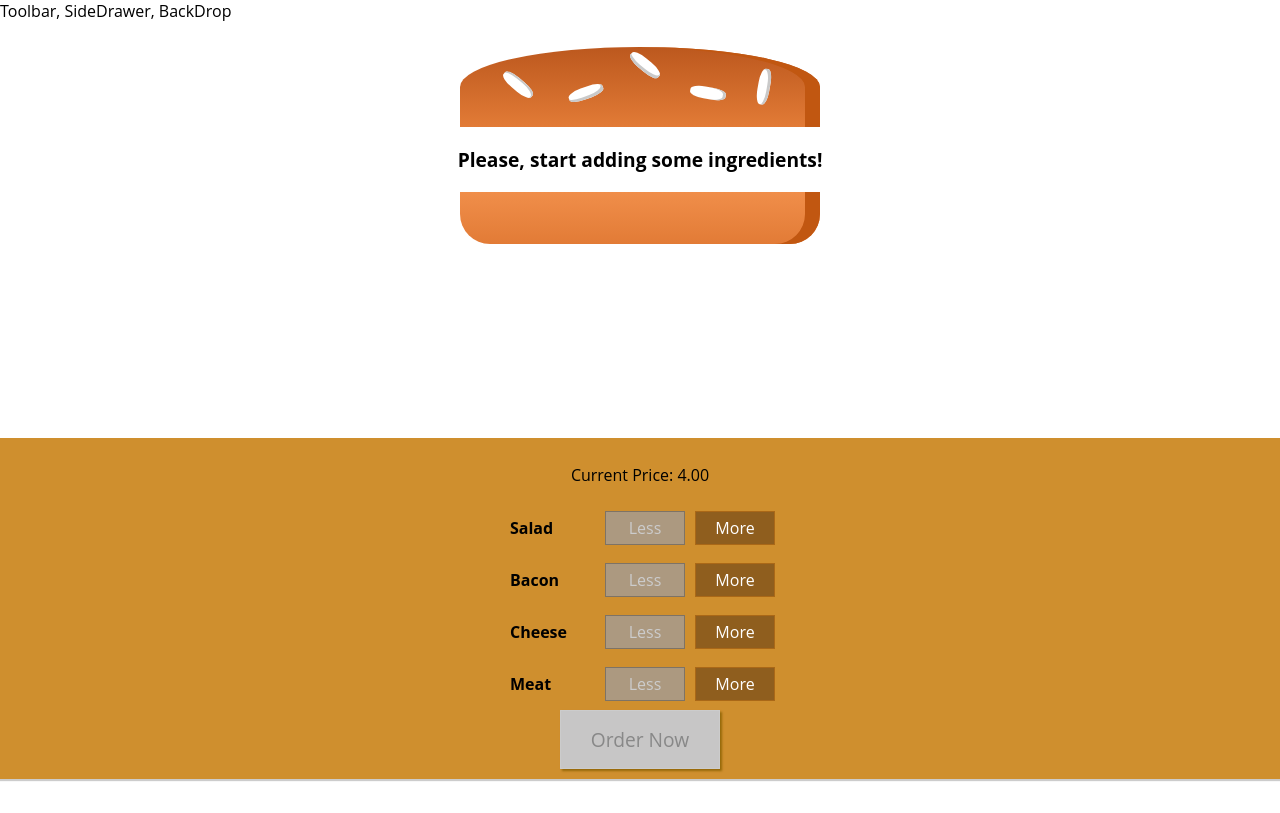
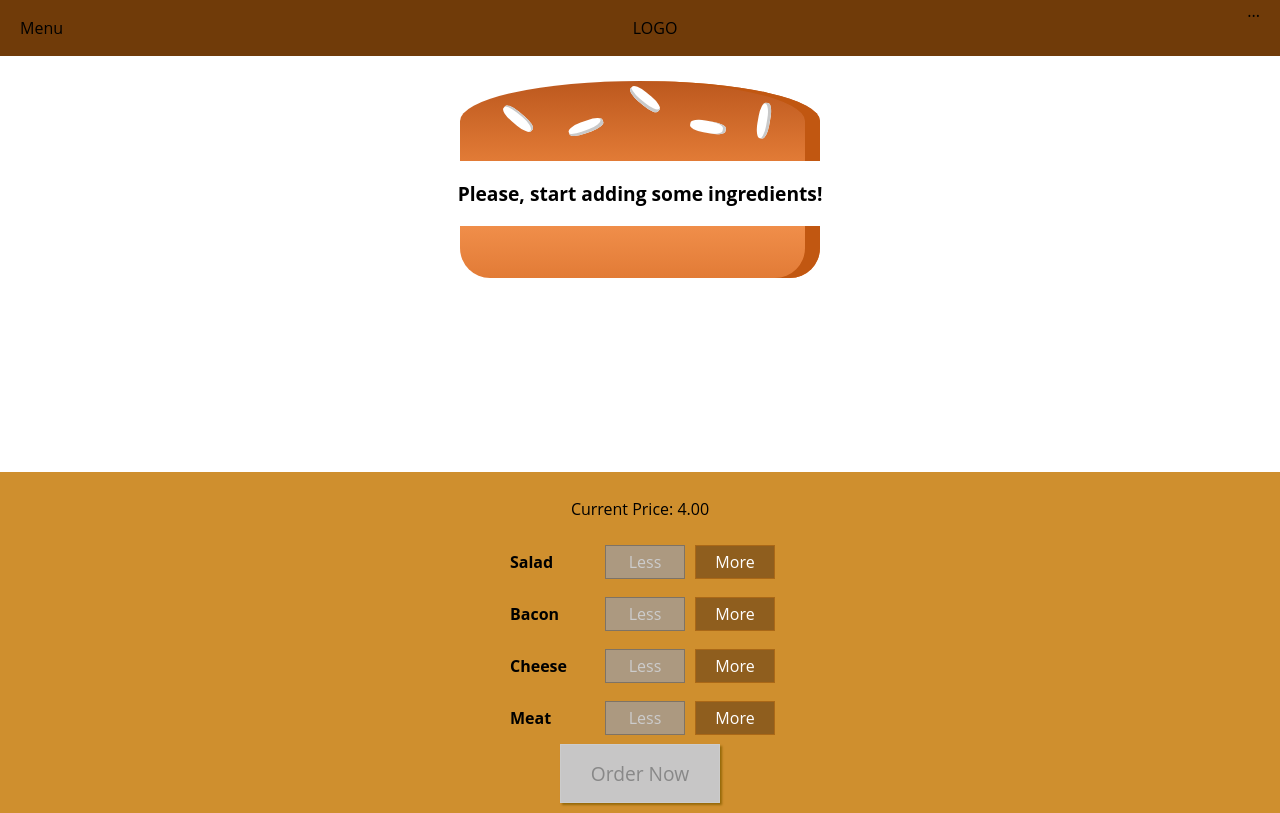
Before and after one commit to lucasoneves/burguer-builder, a React (Create React App) app: page / in a window 1280 px wide. Built offline with nearby package versions, Linux system fonts and the light colour scheme.

Commit message:
Adding a toolbar

```diff
--- a/src/components/Layout/Layout.js
+++ b/src/components/Layout/Layout.js
@@ -1,12 +1,11 @@
 import React from 'react';
 import Aux from '../../hoc/Aux';
 import classes from './Layout.module.css';
+import Toolbar from '../Navigation/Toolbar/Toolbar';
 
 const layout = (props) => (
   <Aux>
-    <div>
-      Toolbar, SideDrawer, BackDrop
-  </div>
+    <Toolbar />
     <main className={classes.content}>
       {props.children}
     </main>
--- a/src/components/Layout/Layout.module.css
+++ b/src/components/Layout/Layout.module.css
@@ -1,3 +1,3 @@
 .content {
-  margin-top: 16px;
+  margin-top: 72px;
 }
--- /dev/null
+++ b/src/components/Navigation/Toolbar/Toolbar.js
@@ -0,0 +1,17 @@
+import React from 'react'
+import classes from './Toolbar.module.css';
+
+const toolbar = props => {
+  return (
+    <header className={classes.Toolbar}>
+      <div>Menu</div>
+      <div>LOGO</div>
+
+      <nav>
+        ...
+      </nav>
+    </header>
+  )
+}
+
+export default toolbar
--- /dev/null
+++ b/src/components/Navigation/Toolbar/Toolbar.module.css
@@ -0,0 +1,19 @@
+.Toolbar {
+  height: 56px;
+  width: 100%;
+  position: fixed;
+  top: 0;
+  left: 0;
+  background-color: #703b09;
+  display: flex;
+  justify-content: space-between;
+  align-items: center;
+  padding: 0 20px;
+  box-sizing: border-box;
+  z-index: 90;
+}
+
+.Toolbar nav {
+  height: 100%;
+
+}
```
Also changed, not shown: 1 other file (tests, documents, lock files or other folders).
